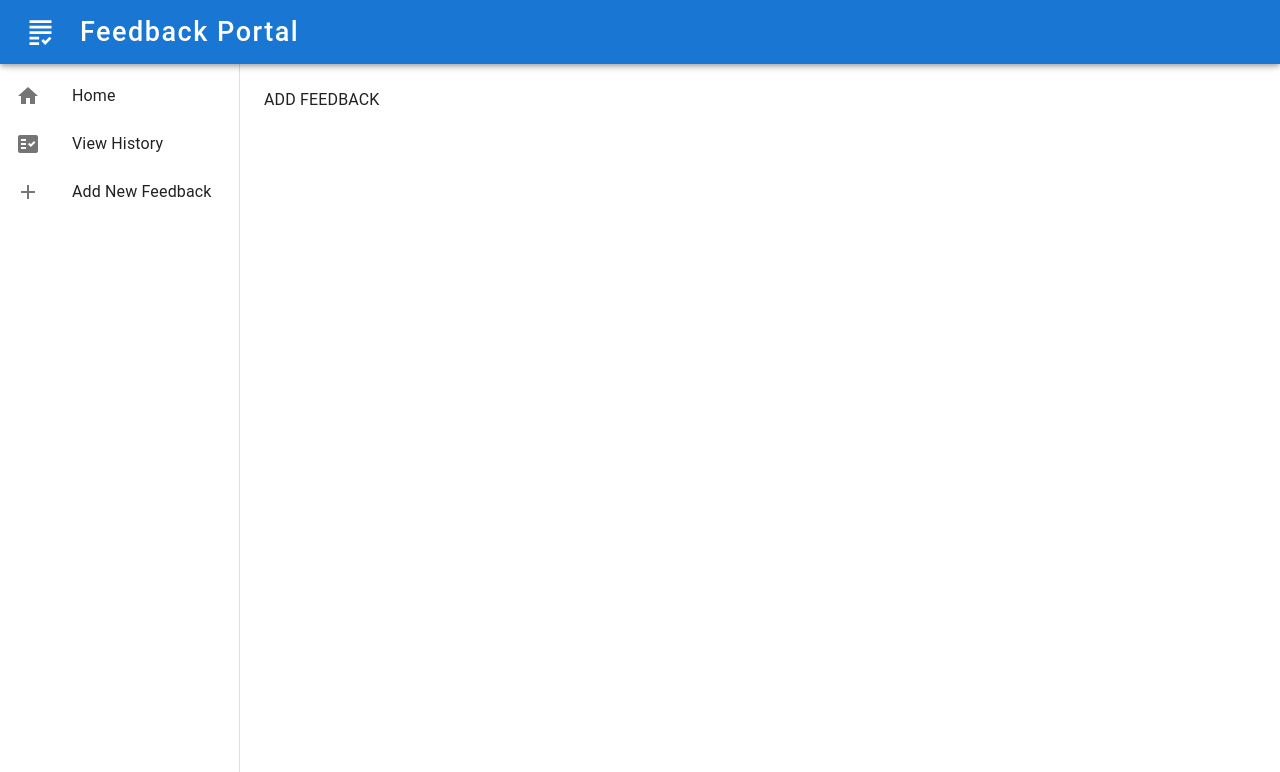
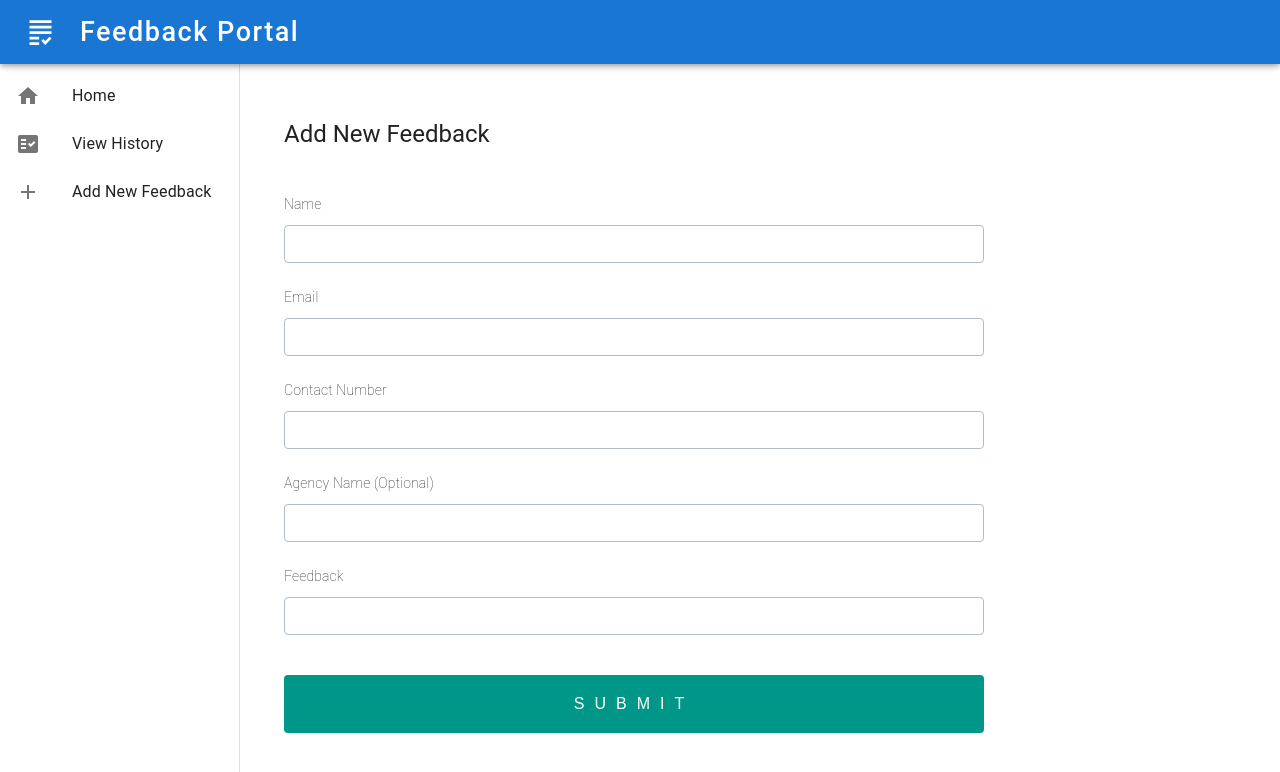
Before and after one commit to Allysonooi/gt-frontend, a React (Create React App) app: page /add in a window 1280 px wide. Shown: the top 772 px of the page. Built offline with nearby package versions, Linux system fonts and the light colour scheme; the HTML template or start-up script is replaced by a standard one.

Commit message:
Setup form with simple validation

```diff
--- a/src/App.tsx
+++ b/src/App.tsx
@@ -7,9 +7,10 @@ export default () => {
   return (
     <Router>
       <Switch>
-        {routes.map(({ path, component }) => (
+        {routes.map(({ label, path, component }) => (
           <Route
             exact
+            key={`route-${label}`}
             path={path}
             render={() => <MainLayout>{component}</MainLayout>}
           />
--- /dev/null
+++ b/src/components/form/FormFields.tsx
@@ -0,0 +1,38 @@
+import React from 'react';
+import { useForm } from 'react-hook-form';
+import { IFormData } from 'types/form';
+import { errorMessages } from 'constants/errorMessages';
+
+// TODO: Form logic can be more efficiently coded. E.g Controller
+export default () => {
+  const {
+    register,
+    handleSubmit,
+    formState: { errors },
+  } = useForm<IFormData>();
+
+  return (
+    <form
+      onSubmit={handleSubmit((data) => {
+        alert(JSON.stringify(data));
+      })}
+    >
+      <label>Name</label>
+      <input {...register('name', { required: true })} />
+      {errors.name && <p>{errorMessages.invalidInput}</p>}
+      <label>Email</label>
+      <input {...register('email', { required: true })} />
+      {errors.email && <p>{errorMessages.invalidInput}</p>}
+      <label>Contact Number</label>
+      <input {...register('contactNo', { required: true })} />
+      {errors.contactNo && <p>{errorMessages.invalidInput}</p>}
+      <label>Agency Name (Optional)</label>
+      <input {...register('agencyName', { required: false })} />
+      <label>Feedback</label>
+      <input {...register('feedback', { required: true })} />
+      {errors.feedback && <p>{errorMessages.invalidInput}</p>}
+
+      <input type="submit" />
+    </form>
+  );
+};
--- a/src/components/layout/MainLayout.tsx
+++ b/src/components/layout/MainLayout.tsx
@@ -13,7 +13,7 @@ export default ({ children }: { children: ReactNode }) => {
       <SideMenuBar />
       <Box component="main" sx={{ flexGrow: 1, p: 3 }}>
         <Toolbar />
-        {children}
+        <div className="pd20">{children}</div>
       </Box>
     </Box>
   );
--- a/src/components/navigation/SideMenuBarItem.tsx
+++ b/src/components/navigation/SideMenuBarItem.tsx
@@ -16,6 +16,7 @@ export default () => {
         {routes.map(({ label, path, icon, shownOnNavBar }) =>
           shownOnNavBar ? (
             <ListItemButton
+              key={`itemButton-${label}`}
               onClick={() => {
                 history.push(path);
               }}
--- a/src/components/navigation/TopBar.tsx
+++ b/src/components/navigation/TopBar.tsx
@@ -26,8 +26,6 @@ export default () => {
             letterSpacing: 1.5,
           }}
         />
-
-        <Divider />
       </Toolbar>
     </AppBar>
   );
--- /dev/null
+++ b/src/constants/errorMessages.tsx
@@ -0,0 +1,3 @@
+export const errorMessages = {
+  invalidInput: 'This input is invalid!',
+};
--- a/src/index.css
+++ b/src/index.css
@@ -15,3 +15,69 @@ code {
 li {
   font-size: 0.9rem;
 }
+
+.pd20 {
+  padding: 20px;
+}
+
+/* ------- FORM ------- */
+
+form {
+  max-width: 700px;
+  /* margin: 0 auto; */
+}
+
+form p {
+  color: #d32f2f;
+  font-size: 12px;
+  margin-top: 10px;
+}
+
+form p::before {
+  display: inline;
+  content: '⚠ ';
+}
+
+form input {
+  display: block;
+  box-sizing: border-box;
+  width: 100%;
+  border-radius: 4px;
+  border: 1px solid #b0bec5;
+  padding: 10px 15px;
+  margin-bottom: 10px;
+  font-size: 14px;
+}
+
+form label {
+  line-height: 2;
+  text-align: left;
+  display: block;
+  margin-bottom: 7px;
+  margin-top: 20px;
+  font-size: 14px;
+  font-weight: 200;
+}
+
+form input[type='submit'] {
+  background: #009688;
+  color: white;
+  text-transform: uppercase;
+  border: none;
+  margin-top: 40px;
+  padding: 20px;
+  font-size: 16px;
+  font-weight: 100;
+  letter-spacing: 10px;
+}
+
+form input[type='submit']:hover {
+  background: #00695f;
+}
+
+form input[type='submit']:active {
+  transition: 0.3s all;
+  transform: translateY(3px);
+  border: 1px solid transparent;
+  opacity: 0.8;
+}
--- a/src/pages/AddFeedback.tsx
+++ b/src/pages/AddFeedback.tsx
@@ -1,5 +1,16 @@
 import React from 'react';
+import { useForm } from 'react-hook-form';
+import { IFormData } from 'types/form';
+import { errorMessages } from 'constants/errorMessages';
+import Title from 'components/styled/Title';
+import FormFields from 'components/form/FormFields';
 
+// TODO: Form logic can be more efficiently coded.
 export default () => {
-  return <div>ADD FEEDBACK</div>;
+  return (
+    <>
+      <Title>Add New Feedback</Title>
+      <FormFields />
+    </>
+  );
 };
--- a/src/pages/Home.tsx
+++ b/src/pages/Home.tsx
@@ -4,7 +4,7 @@ import Title from 'components/styled/Title';
 
 export default () => {
   return (
-    <div className="pt20">
+    <>
       <Title>Welcome to the Feedback Portal!</Title>
       <Typography variant="subtitle1">
         In this portal, there are a couple of actions available as seen below in
@@ -16,6 +16,6 @@ export default () => {
         <li>View History of Feedbacks </li>
         <li>Submit a New Feedback</li>
       </ul>
-    </div>
+    </>
   );
 };
```
Also changed, not shown: src/constants/formItems.tsx (added, +32 -0 lines), src/types/form.d.ts (added, +13 -0 lines).
